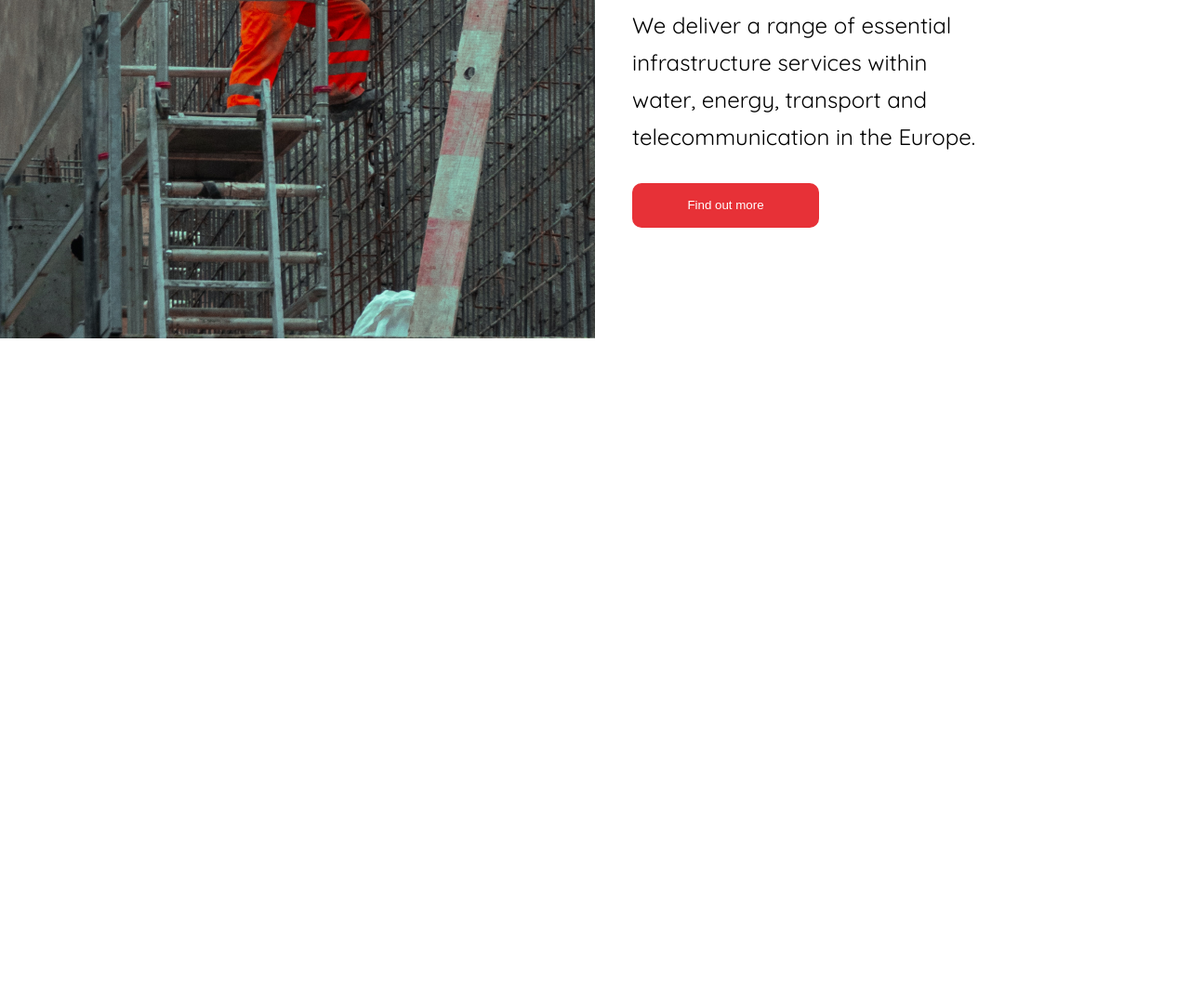
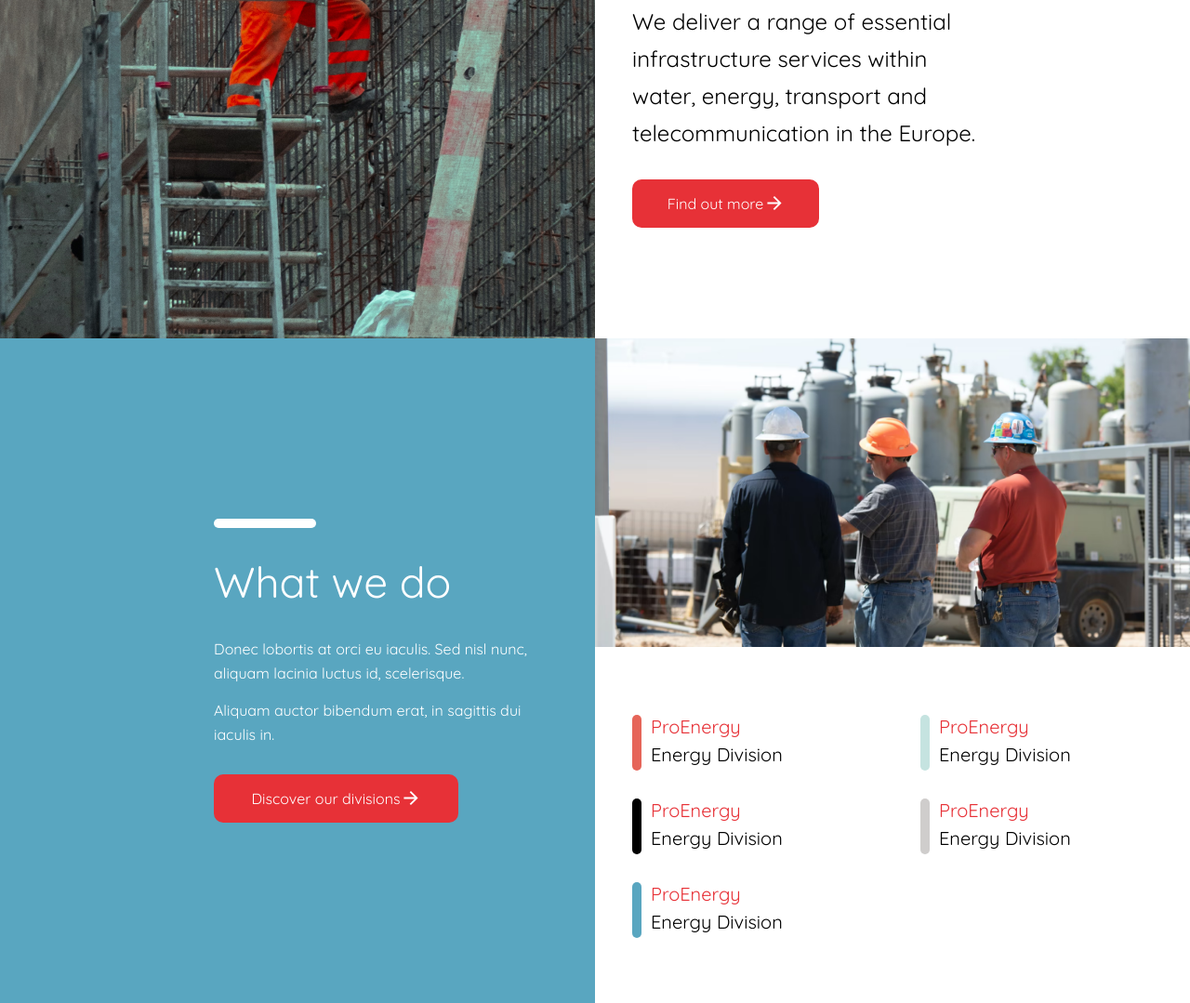
Before and after one commit to daniloVega/PROENERGY, a website built with webpack: page src/index.html in a window 1280 px wide. Shown: the part 566-1645 px from the top of the page at 93% size. Before the commit the page ends 933 px from the top, so only its background shows below. Built offline with nearby package versions, Linux system fonts and the light colour scheme.

Commit message:
styled about section

```diff
--- a/src/index.html
+++ b/src/index.html
@@ -185,12 +185,130 @@
 						within water, energy, transport and telecommunication in
 						the Europe.
 					</p>
-					<button class="btn-primary">Find out more</button>
+					<button class="btn-primary btn-primary--home">
+						Find out more
+						<span
+							><img
+								class="btn-primary__icon"
+								src="./assets/images/icons/btn-forward.svg"
+								alt="Forward Icon"
+						/></span>
+					</button>
 				</div>
 			</section>
 
+			<!-- ABOUT INFO SECTION -->
+			<section class="info">
+				<div class="info__box container--mobile">
+					<div class="border border--white"></div>
+					<h2 class="info__title">What we do</h2>
+					<p class="info__text">
+						Donec lobortis at orci eu iaculis. Sed nisl nunc,
+						aliquam lacinia luctus id, scelerisque.
+					</p>
+					<p class="info__text info__text--part-two">
+						Aliquam auctor bibendum erat, in sagittis dui iaculis
+						in.
+					</p>
+					<button class="btn-primary btn-primary--about">
+						Discover our divisions<span
+							><img
+								class="btn-primary__icon"
+								src="./assets/images/icons/btn-forward.svg"
+								alt="Forward Icon"
+						/></span>
+					</button>
+				</div>
+				<div class="info__details">
+					<picture class="info__picture">
+						<source
+							media="(max-width: 767px)"
+							srcset="./assets/images/workers-mobile.png" />
+						<source
+							media="(min-width: 768px)"
+							srcset="./assets/images/workers-tablet.png" />
+						<img
+							class="info__background"
+							src="./assets/images/workers-mobile.png"
+							alt="Info background image" />
+					</picture>
 
+					<div class="info__departments container--mobile">
+						<div class="info__departments__group">
+							<div class="info__departments__element">
+								<div
+									class="border border--brick border--horizontal"></div>
+								<div class="info__departments__text-box">
+									<p
+										class="info__departments__text info__departments__text--title">
+										ProEnergy
+									</p>
+									<p class="info__departments__text">
+										Energy Division
+									</p>
+								</div>
+							</div>
 
+							<div class="info__departments__element">
+								<div
+									class="border border--black border--horizontal"></div>
+								<div class="info__departments__text-box">
+									<p
+										class="info__departments__text info__departments__text--title">
+										ProEnergy
+									</p>
+									<p class="info__departments__text">
+										Energy Division
+									</p>
+								</div>
+							</div>
+
+							<div class="info__departments__element">
+								<div
+									class="border border--light-blue border--horizontal"></div>
+								<div class="info__departments__text-box">
+									<p
+										class="info__departments__text info__departments__text--title">
+										ProEnergy
+									</p>
+									<p class="info__departments__text">
+										Energy Division
+									</p>
+								</div>
+							</div>
+						</div>
+						<div class="info__departments__group">
+							<div class="info__departments__element">
+								<div
+									class="border border--green border--horizontal"></div>
+								<div class="info__departments__text-box">
+									<p
+										class="info__departments__text info__departments__text--title">
+										ProEnergy
+									</p>
+									<p class="info__departments__text">
+										Energy Division
+									</p>
+								</div>
+							</div>
+
+							<div class="info__departments__element">
+								<div
+									class="border border--silver-secondary border--horizontal"></div>
+								<div class="info__departments__text-box">
+									<p
+										class="info__departments__text info__departments__text--title">
+										ProEnergy
+									</p>
+									<p class="info__departments__text">
+										Energy Division
+									</p>
+								</div>
+							</div>
+						</div>
+					</div>
+				</div>
+			</section>
 		</main>
 	</body>
 </html>
--- a/src/scss/base/_border.scss
+++ b/src/scss/base/_border.scss
@@ -18,4 +18,18 @@
 	&--silver-secondary {
 		background-color: variables.$color-silver-secondary;
 	}
+	&--brick {
+		background-color: variables.$color-brick;
+	}
+	&--black {
+		background-color: variables.$color-black;
+	}
+	&--green {
+		background-color: variables.$color-olive-green;
+	}
+	&--horizontal {
+		width: 10px;
+		height: 60px;
+		transform: rotate(180deg);
+	}
 }
--- a/src/scss/base/_button.scss
+++ b/src/scss/base/_button.scss
@@ -2,14 +2,32 @@
 
 .btn-primary {
 	width: 100%;
-	padding-top: 16.5px;
-	padding-bottom: 16.5px;
+	padding: 16.5px 14px;
 	background-color: variables.$color-red;
 	border: none;
 	outline: none;
 	border-radius: 10px;
 	color: variables.$color-white;
-	@media (min-width: variables.$breakpoint-md) {
-		max-width: 201px;
+	display: flex;
+	align-items: center;
+	justify-content: center;
+	font-size: 16px;
+	font-family: variables.$font-primary;
+	gap: 2px;
+	height: 52px;
+	&__icon {
+		width: 20px;
+		height: 20px;
+		padding-top: 3px;
+	}
+	&--home {
+		@media (min-width: variables.$breakpoint-lg) {
+			width: 201px;
+		}
+	}
+	&--about {
+		@media (min-width: variables.$breakpoint-lg) {
+			width: 263px;
+		}
 	}
 }
--- a/src/scss/base/_container.scss
+++ b/src/scss/base/_container.scss
@@ -1,11 +1,8 @@
 @use 'variables';
 
 // Default container with mobile-first approach
-.container {
-	padding-left: 20px;
-	padding-right: 20px;
-	@media (min-width: variables.$breakpoint-lg) {
-		padding-left: 230px;
-		padding-right: 230px;
+.container--mobile {
+	@media (max-width: variables.$breakpoint-lg) {
+		padding: 40px 20px;
 	}
 }
--- a/src/scss/base/_variables.scss
+++ b/src/scss/base/_variables.scss
@@ -13,6 +13,7 @@ $color-brick: #e66559;
 $color-silver-primary: #f1f0f0;
 $color-silver-secondary: #cfcdcc;
 $color-gray: #575756;
+$color-black: #000;
 $color-light-gray: #d9d9d9;
 $spacing-10: 10px;
 $spacing-16: 16px;
--- a/src/scss/components/_index.scss
+++ b/src/scss/components/_index.scss
@@ -1,3 +1,4 @@
 @forward 'component';
 @forward './header/header';
 @forward './home/home';
+@forward './about/about';
--- /dev/null
+++ b/src/scss/components/about/_about.scss
@@ -0,0 +1,98 @@
+@use '../../base/variables';
+
+.info {
+	display: flex;
+	flex-direction: column;
+	@media (min-width: variables.$breakpoint-lg) {
+		flex-direction: row;
+	}
+}
+.info__box {
+	display: flex;
+	flex-direction: column;
+	gap: 20px;
+	background-color: variables.$color-light-blue;
+	@media (min-width: variables.$breakpoint-lg) {
+		width: 50%;
+		padding-left: 230px;
+		padding-right: 40px;
+		justify-content: center;
+		max-height: 820px;
+		gap: 30px;
+	}
+}
+.info__title {
+	color: variables.$color-white;
+}
+.info__text {
+	color: variables.$color-white;
+	&--part-two {
+		margin-top: -10px;
+		@media (min-width: variables.$breakpoint-lg) {
+			margin-top: -16px;
+		}
+	}
+}
+.info__details {
+	@media (min-width: variables.$breakpoint-lg) {
+		margin-left: 0;
+		margin-right: 0;
+		width: 50%;
+	}
+}
+.info__picture {
+	width: 100%;
+	@media (min-width: variables.$breakpoint-lg) {
+		width: 50%;
+	}
+}
+.info__background {
+	width: 100%;
+	max-height: 194px;
+	object-fit: cover;
+	@media (min-width: variables.$breakpoint-md) and (max-width: calc(variables.$breakpoint-lg - 1px)) {
+		max-height: 398px;
+	}
+	@media (min-width: variables.$breakpoint-lg) {
+		max-height: 430px;
+	}
+}
+.info__departments {
+	display: flex;
+	flex-direction: column;
+	gap: 20px;
+	@media (min-width: variables.$breakpoint-md) {
+		flex-direction: row;
+	}
+	@media (min-width: variables.$breakpoint-lg) {
+		padding: 70px 0 70px 40px;
+	}
+}
+.info__departments__group {
+	display: flex;
+	flex-direction: column;
+	gap: 20px;
+	width: 100%;
+	@media (min-width: variables.$breakpoint-md) {
+		gap: 30px;
+	}
+}
+.info__departments__element {
+	display: flex;
+	gap: 10px;
+	width: 100%;
+	// @media (min-width: variables.$breakpoint-md) {
+	// }
+}
+.info__departments__text-box {
+	display: flex;
+	flex-direction: column;
+	gap: 5px;
+}
+.info__departments__text {
+	font-size: 20px;
+	line-height: 25px;
+	&--title {
+		color: variables.$color-red;
+	}
+}
--- a/src/scss/components/home/_home.scss
+++ b/src/scss/components/home/_home.scss
@@ -15,9 +15,9 @@
 }
 .home__picture {
 	width: 100%;
-
 	@media (min-width: variables.$breakpoint-lg) {
 		width: 50%;
+		height: 100vh;
 	}
 }
 
@@ -43,6 +43,7 @@
 	min-height: 300px;
 	&__text {
 		font-size: 18px;
+		line-height: 30px;
 		@media (min-width: variables.$breakpoint-md) {
 			font-size: 20px;
 			line-height: 36px;
```
Also changed, not shown: src/assets/images/icons/btn-forward.svg (added), src/assets/images/workers-mobile.png (added), src/assets/images/workers-tablet.png (added).
